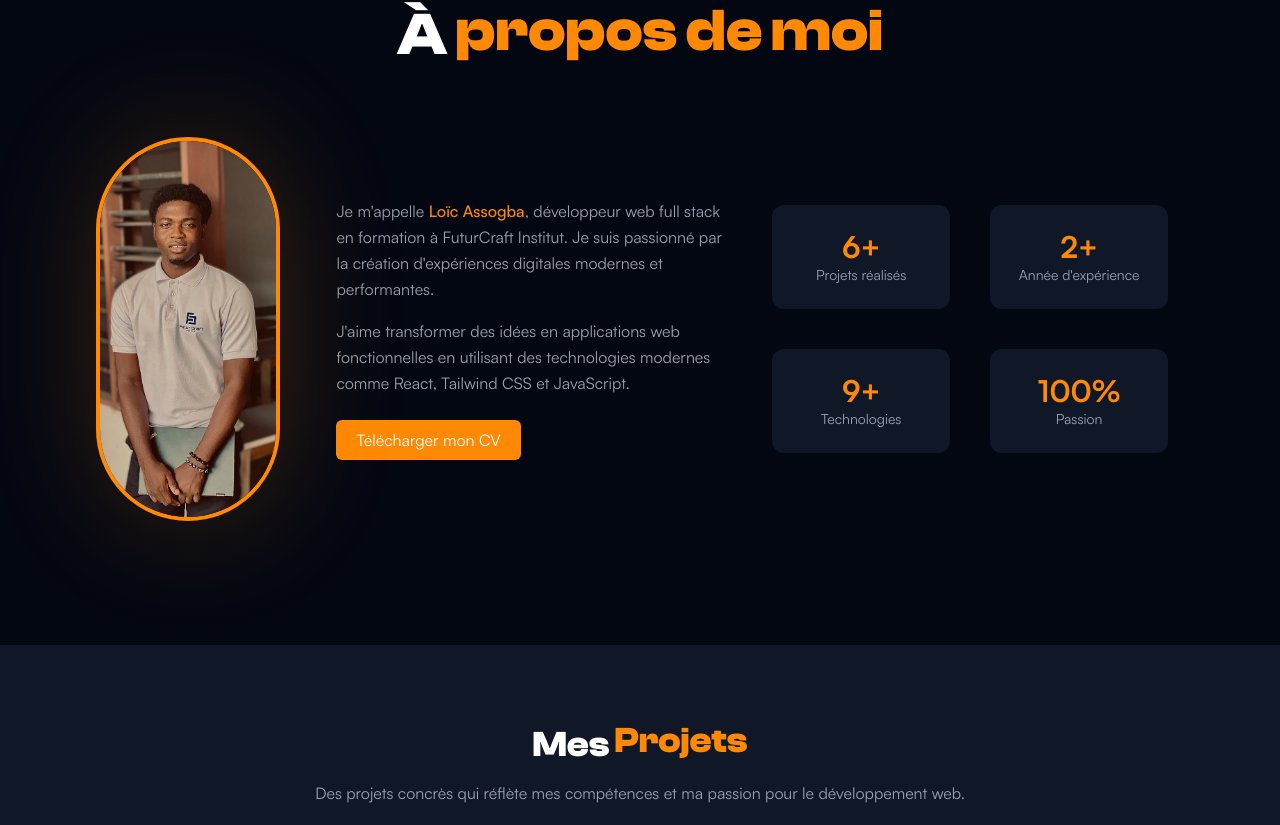
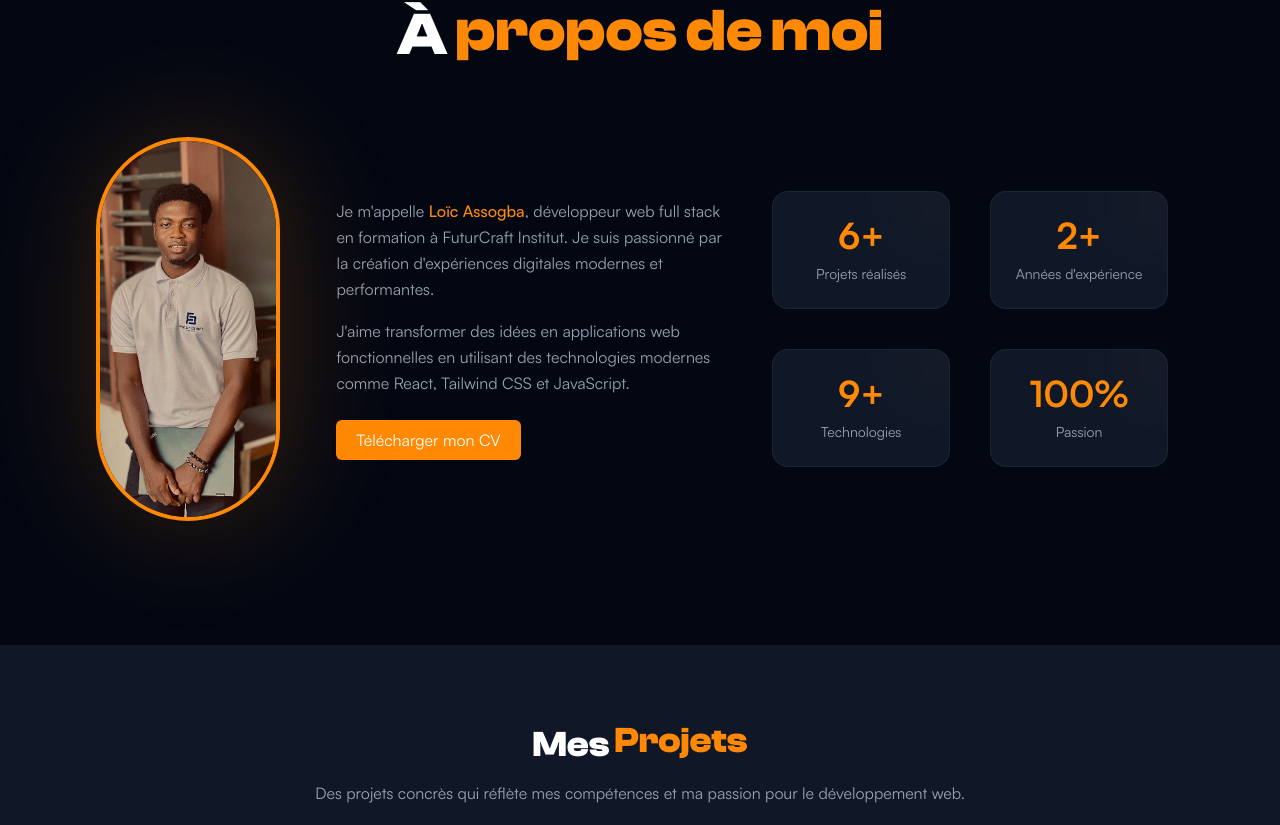
Before and after one commit to Loic-Assogba/my-portfolio, a React (Vite) app: page / in a window 1280 px wide. Shown: the part 855-1680 px from the top of the page. Built offline with nearby package versions, Linux system fonts and the light colour scheme.

Commit message:
Amélioration du design niveau compétence

```diff
--- a/src/components/sections/A_propos.jsx
+++ b/src/components/sections/A_propos.jsx
@@ -70,10 +70,13 @@ export default function A_propos() {
                         initial={{ opacity: 0, x: 100 }}
                         whileInView={{ opacity: 1, x: 0 }}
                         transition={{ duration: 0.9 }}
-                        className="grid lg:grid-cols-2 gap-10 items-center"
+                        className="grid grid-cols-2 lg:grid-cols-2 gap-3 sm:gap-5 lg:gap-10 items-stretch"
                     >
-                        <div className="bg-gray-900 p-5 md:p-6 rounded-xl text-center hover:scale-105 transition">
-                            <h3 className="text-2xl md:text-3xl font-bold text-orange-400">
+                        {/* Projets */}
+                        <div className="group relative overflow-hidden bg-gray-900 p-4 sm:p-6 rounded-2xl text-center border border-white/5 hover:border-orange-400/30 transition-all duration-300 hover:-translate-y-1">
+                            <div className="absolute -right-8 -top-8 w-20 h-20 bg-orange-400/5 rounded-full blur-2xl group-hover:bg-orange-400/15 transition-all" />
+
+                            <h3 className="text-3xl sm:text-4xl font-bold text-orange-400 relative">
                                 <Counter
                                     key={trigger ? 'on' : 'off'}
                                     target={6}
@@ -81,13 +84,17 @@ export default function A_propos() {
                                     suffix="+"
                                 />
                             </h3>
-                            <p className="text-gray-400 text-xs md:text-sm">
+
+                            <p className="text-gray-400 text-xs sm:text-sm mt-2">
                                 Projets réalisés
                             </p>
                         </div>
 
-                        <div className="bg-gray-900 p-5 md:p-6 rounded-xl text-center hover:scale-105 transition">
-                            <h3 className="text-2xl md:text-3xl font-bold text-orange-400">
+                        {/* Expérience */}
+                        <div className="group relative overflow-hidden bg-gray-900 p-4 sm:p-6 rounded-2xl text-center border border-white/5 hover:border-orange-400/30 transition-all duration-300 hover:-translate-y-1">
+                            <div className="absolute -right-8 -top-8 w-20 h-20 bg-orange-400/5 rounded-full blur-2xl group-hover:bg-orange-400/15 transition-all" />
+
+                            <h3 className="text-3xl sm:text-4xl font-bold text-orange-400 relative">
                                 <Counter
                                     key={trigger ? 'on' : 'off'}
                                     target={2}
@@ -95,13 +102,17 @@ export default function A_propos() {
                                     suffix="+"
                                 />
                             </h3>
-                            <p className="text-gray-400 text-xs md:text-sm">
-                                Année d'expérience
+
+                            <p className="text-gray-400 text-xs sm:text-sm mt-2">
+                                Années d'expérience
                             </p>
                         </div>
 
-                        <div className="bg-gray-900 p-5 md:p-6 rounded-xl text-center hover:scale-105 transition">
-                            <h3 className="text-2xl md:text-3xl font-bold text-orange-400">
+                        {/* Technologies */}
+                        <div className="group relative overflow-hidden bg-gray-900 p-4 sm:p-6 rounded-2xl text-center border border-white/5 hover:border-orange-400/30 transition-all duration-300 hover:-translate-y-1">
+                            <div className="absolute -right-8 -top-8 w-20 h-20 bg-orange-400/5 rounded-full blur-2xl group-hover:bg-orange-400/15 transition-all" />
+
+                            <h3 className="text-3xl sm:text-4xl font-bold text-orange-400 relative">
                                 <Counter
                                     key={trigger ? 'on' : 'off'}
                                     target={9}
@@ -109,13 +120,17 @@ export default function A_propos() {
                                     suffix="+"
                                 />
                             </h3>
-                            <p className="text-gray-400 text-xs md:text-sm">
+
+                            <p className="text-gray-400 text-xs sm:text-sm mt-2">
                                 Technologies
                             </p>
                         </div>
 
-                        <div className="bg-gray-900 p-5 md:p-6 rounded-xl text-center hover:scale-105 transition">
-                            <h3 className="text-2xl md:text-3xl font-bold text-orange-400">
+                        {/* Passion */}
+                        <div className="group relative overflow-hidden bg-gray-900 p-4 sm:p-6 rounded-2xl text-center border border-white/5 hover:border-orange-400/30 transition-all duration-300 hover:-translate-y-1">
+                            <div className="absolute -right-8 -top-8 w-20 h-20 bg-orange-400/5 rounded-full blur-2xl group-hover:bg-orange-400/15 transition-all" />
+
+                            <h3 className="text-3xl sm:text-4xl font-bold text-orange-400 relative">
                                 <Counter
                                     key={trigger ? 'on' : 'off'}
                                     target={100}
@@ -123,7 +138,8 @@ export default function A_propos() {
                                     suffix="%"
                                 />
                             </h3>
-                            <p className="text-gray-400 text-xs md:text-sm">
+
+                            <p className="text-gray-400 text-xs sm:text-sm mt-2">
                                 Passion
                             </p>
                         </div>
```
